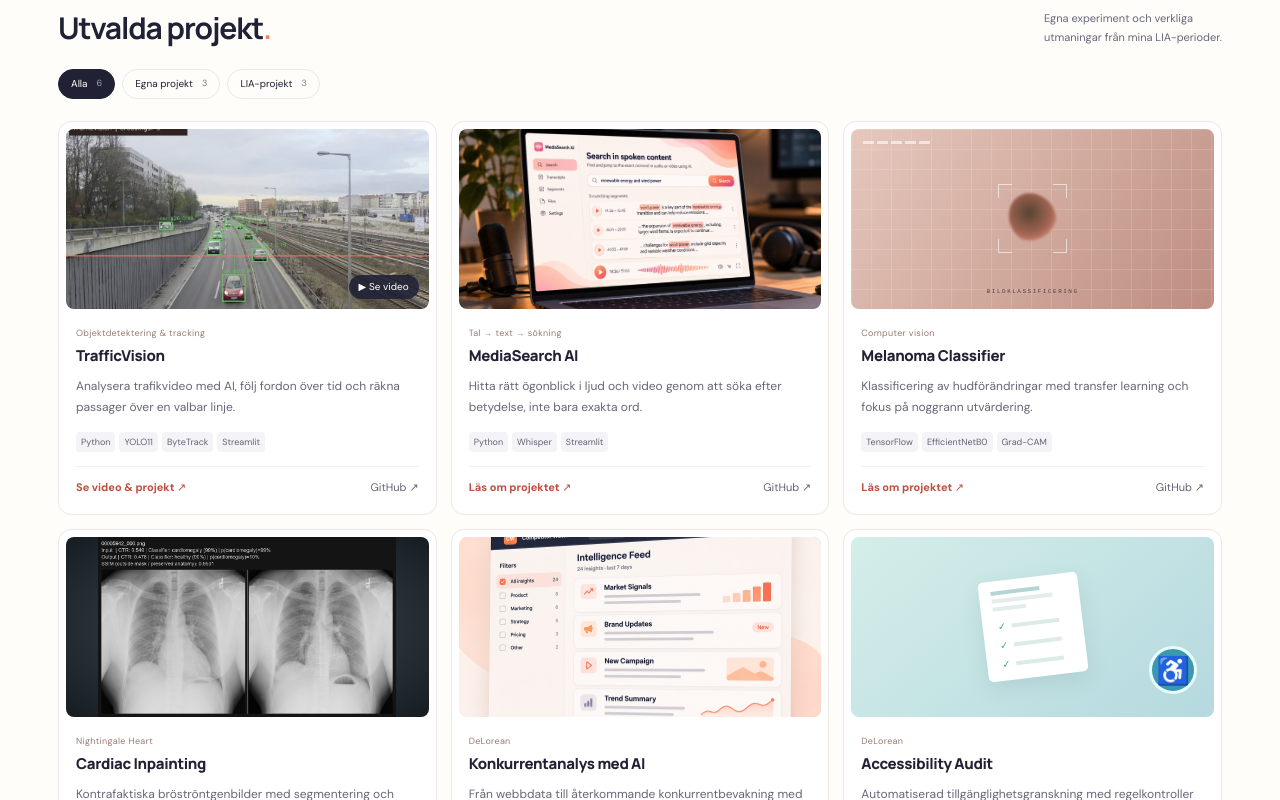
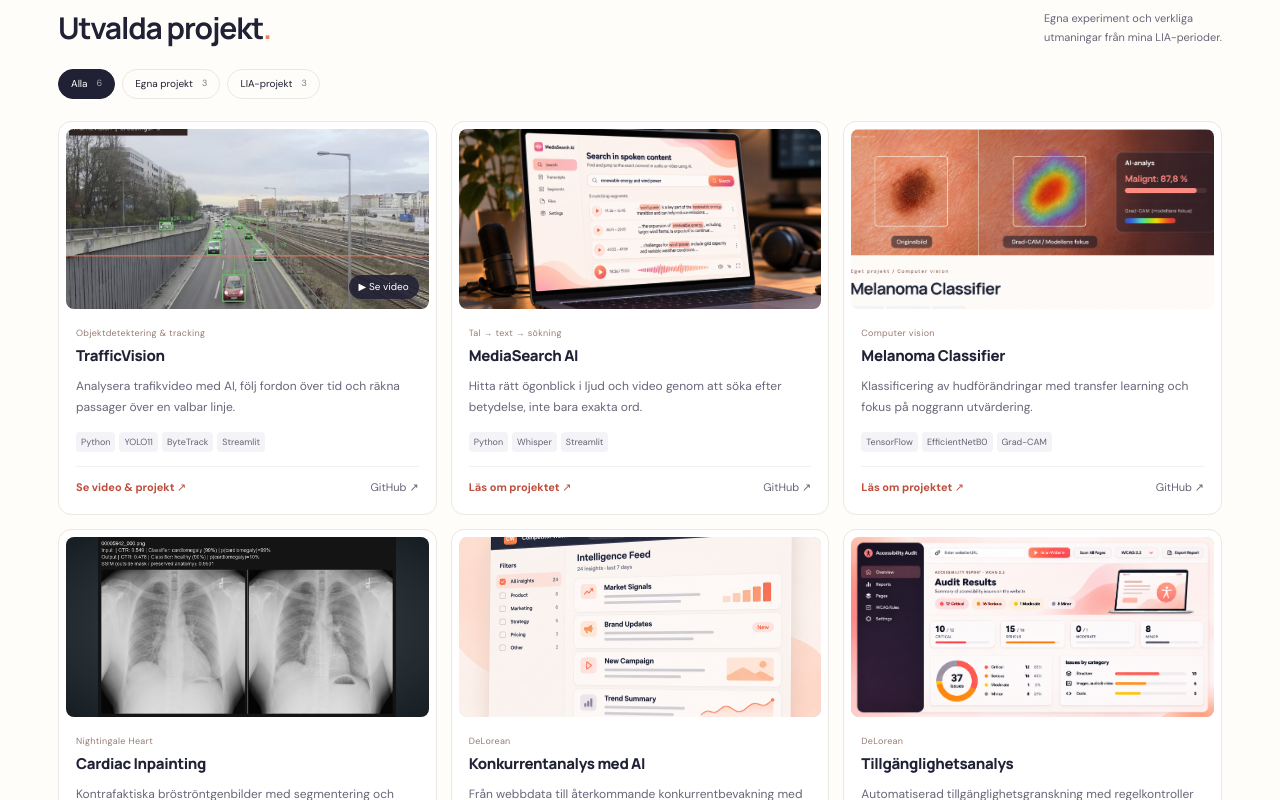
Before and after one commit to Abbekf/Portfolio, a React (Vite) app: page / in a window 1280 px wide. Shown: the part 780-1580 px from the top of the page. Built offline with nearby package versions, Linux system fonts and the light colour scheme.

Commit message:
updated some pictures of the projects

```diff
--- a/src/components/ProjectVisual.tsx
+++ b/src/components/ProjectVisual.tsx
@@ -30,24 +30,16 @@ export default function ProjectVisual({ id }: Props) {
         />
       )}
       {id === 'melanoma' && (
-        <>
-          <div className="scan-grid" />
-          <div className="scan-target">
-            <div />
-            <i />
-            <i />
-            <i />
-            <i />
-          </div>
-          <span className="scan-label">{t('visual.image')}</span>
-          <div className="scan-progress">
-            <span />
-            <span />
-            <span />
-            <span />
-            <span />
-          </div>
-        </>
+        <img
+          src="/projects/melanoma-classifier/melanoma-classifier.png"
+          alt=""
+          loading="lazy"
+          style={{
+            width: '100%',
+            height: '100%',
+            objectFit: 'cover',
+          }}
+        />
       )}
       {id === 'cardiac' && (
         <img
@@ -74,23 +66,16 @@ export default function ProjectVisual({ id }: Props) {
         />
       )}
       {id === 'accessibility' && (
-        <>
-          <div className="audit-sheet">
-            <span />
-            <span />
-            <span />
-            <div>
-              ✓ <i />
-            </div>
-            <div>
-              ✓ <i />
-            </div>
-            <div>
-              ✓ <i />
-            </div>
-          </div>
-          <div className="access-person">♿</div>
-        </>
+        <img
+          src="/projects/accessibility/accessibility.png"
+          alt=""
+          loading="lazy"
+          style={{
+            width: '100%',
+            height: '100%',
+            objectFit: 'cover',
+          }}
+        />
       )}
     </div>
   )
--- a/src/data/projects.ts
+++ b/src/data/projects.ts
@@ -101,6 +101,7 @@ export const projects: Project[] = [
   {
     id: 'accessibility',
     title: 'Accessibility Audit',
+    titleKey: 'projectContent.accessibility.title',
     category: 'internship',
     label: 'projectContent.accessibility.label',
     description:
--- a/src/locales/en.json
+++ b/src/locales/en.json
@@ -101,6 +101,7 @@
       "takeaway": "I worked across the full workflow, from unstructured web data to useful summaries. The project gave me experience with agent workflows and automation in a real-world setting."
     },
     "accessibility": {
+      "title": "Accessibility Audit",
       "label": "DeLorean",
       "description": "Automated accessibility auditing with rule checks and AI-assisted explanations.",
       "problem": "Accessibility issues need to be both identified and explained so developers can understand what to fix.",
--- a/src/locales/sv.json
+++ b/src/locales/sv.json
@@ -101,6 +101,7 @@
       "takeaway": "Jag arbetade med hela kedjan från ostrukturerad webbdata till användbar sammanställning. Projektet gav erfarenhet av agentflöden och automatisering i ett verkligt sammanhang."
     },
     "accessibility": {
+      "title": "Tillgänglighetsanalys",
       "label": "DeLorean",
       "description": "Automatiserad tillgänglighetsgranskning med regelkontroller och AI-stödda förklaringar.",
       "problem": "Tillgänglighetsfel behöver både hittas och förklaras så att utvecklare kan förstå vad de ska åtgärda.",
```
Also changed, not shown: public/projects/accessibility/accessibility.png (added), public/projects/melanoma-classifier/melanoma-classifier.png (added).
